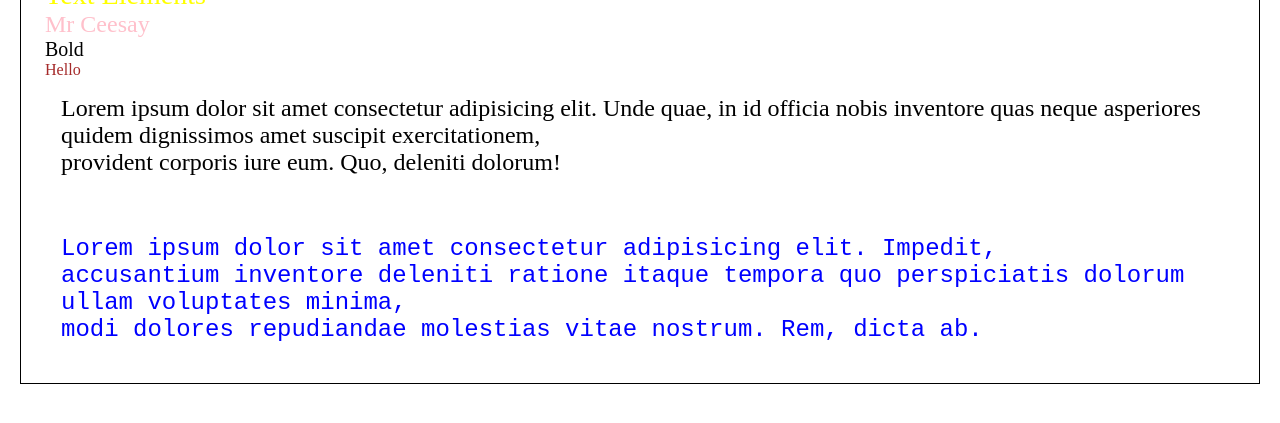
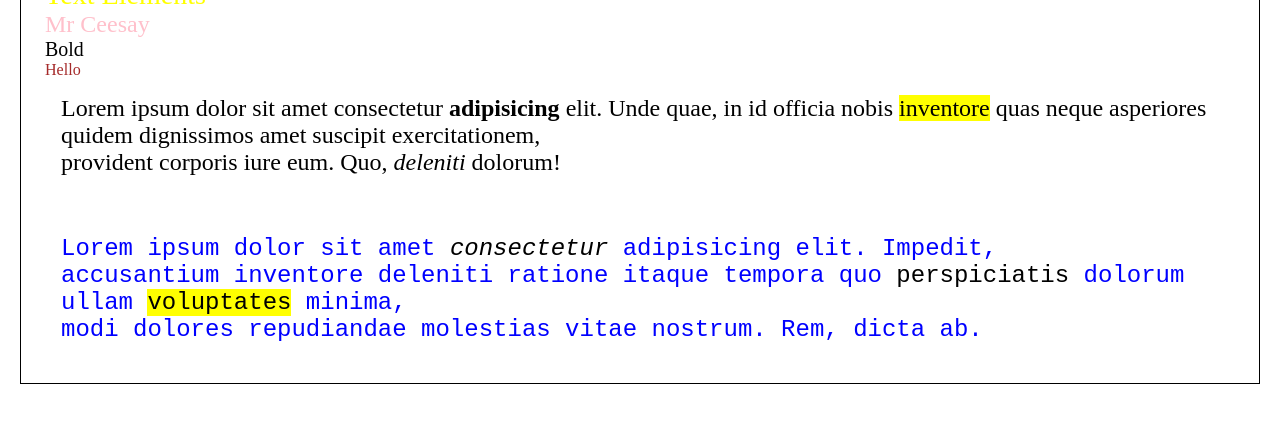
Before and after one commit to mbaaseysanneh/mbassey, a plain HTML site: page index.html in a window 1280 px wide. Shown: the part 163-586 px from the top of the page. Drawn offline with Linux system fonts and the light colour scheme.

Commit message:
modify;blod,emphasized and mark text

```diff
--- a/index.html
+++ b/index.html
@@ -13,11 +13,11 @@
       <h4>Mr Ceesay</h4>
       <h5>Bold</h5>
       <h6>Hello</h6>
-      <p id="first">Lorem ipsum dolor sit amet consectetur adipisicing elit. Unde quae, in id officia nobis inventore quas neque asperiores quidem dignissimos amet suscipit exercitationem,<br>
-         provident corporis iure eum. Quo, deleniti dolorum!</p><br>
+      <p id="first">Lorem ipsum dolor sit amet <b>consectetur</b> <strong>adipisicing</strong> elit. Unde quae, in id officia nobis <mark>inventore</mark> quas neque asperiores quidem dignissimos amet suscipit exercitationem,<br>
+         provident corporis iure eum. Quo, <em>deleniti</em> dolorum!</p><br>
 
-      <p id="second">Lorem ipsum dolor sit amet consectetur adipisicing elit. Impedit,<br>
-         accusantium inventore deleniti ratione itaque tempora quo perspiciatis dolorum ullam voluptates minima,<br>
+      <p id="second">Lorem ipsum dolor sit amet <em>consectetur</em> adipisicing elit. Impedit,<br>
+         accusantium inventore deleniti ratione itaque tempora quo <strong>perspiciatis</strong> dolorum ullam <mark>voluptates</mark> minima,<br>
           modi dolores repudiandae molestias vitae nostrum. Rem, dicta ab.</p>
 
 
--- a/style.css
+++ b/style.css
@@ -49,3 +49,6 @@ p{
     font-size: 24px;
     font-family: 'Courier New', Courier, monospaces;
 }
+#first strong{
+    font-weight: 900;
+}
```
